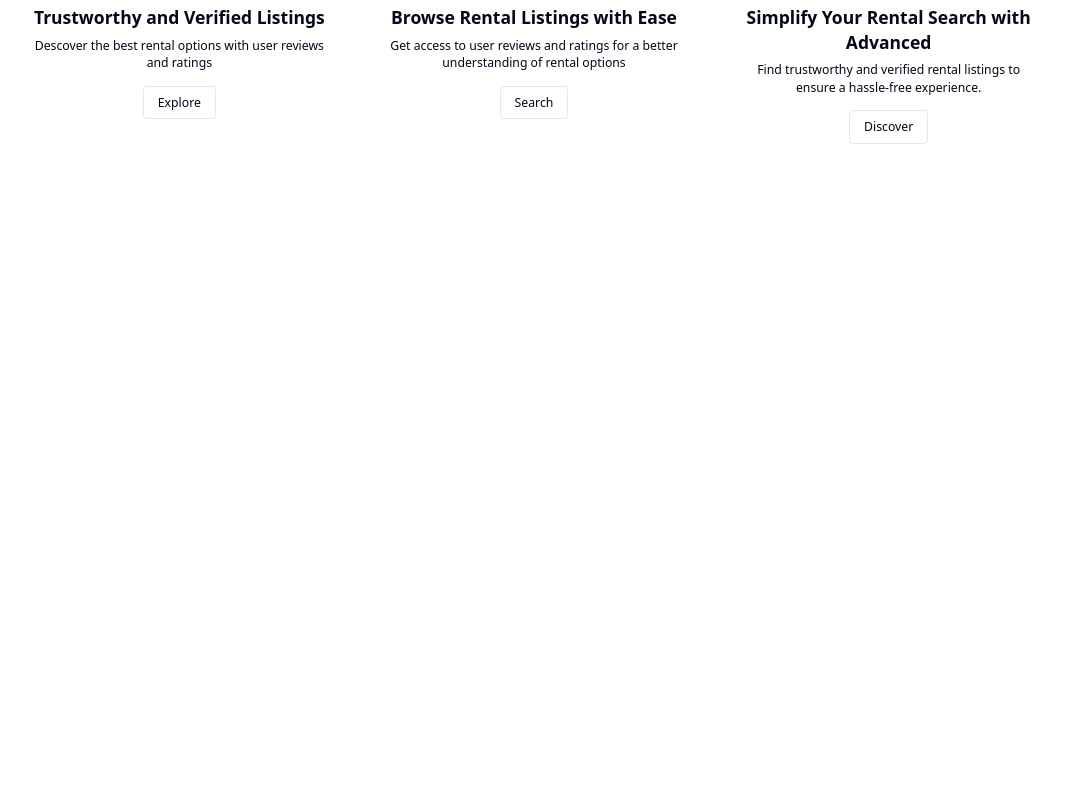
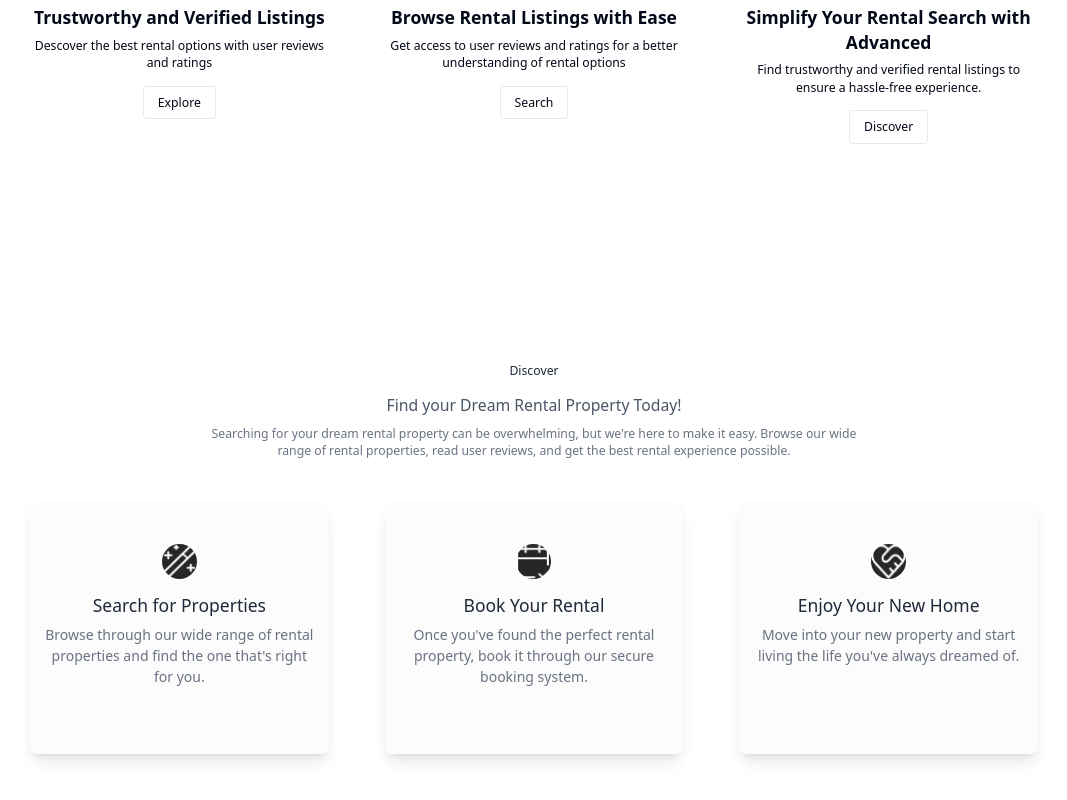
Before and after one commit to ponochovny/rental-app, a Next.js app: page /landing in a window 1280 px wide. Shown: the part 1218-2018 px from the top of the page, without its empty margins (106-1173 px from the left). Before the commit the page ends 1446 px from the top, so only its background shows below. Built offline with nearby package versions, Linux system fonts and the light colour scheme; no server answers.

Commit message:
feat: Discover Section

```diff
--- /dev/null
+++ b/src/app/(nondashboard)/landing/DiscoverSection.tsx
@@ -0,0 +1,99 @@
+'use client'
+import { motion } from 'framer-motion'
+import Image from 'next/image'
+
+const containerVariants = {
+	hidden: { opacity: 0, y: 50 },
+	visible: {
+		opacity: 1,
+		transition: {
+			staggerChildren: 0.2,
+		},
+	},
+}
+
+const itemVariants = {
+	hidden: {
+		opacity: 0,
+		y: 20,
+	},
+	visible: { opacity: 1, y: 0 },
+}
+
+const DiscoverSection = () => {
+	return (
+		<motion.div
+			initial='hidden'
+			whileInView='visible'
+			viewport={{ once: true, amount: 0.8 }}
+			variants={containerVariants}
+			className='py-12 bg-white mb-16 '
+		>
+			<div className='max-w-6xl xl:max-w-7xl mx-auto px-6 sm:px-8 lg:px-12 xl:px-16'>
+				<motion.div variants={itemVariants} className='my-12 text-center'>
+					<h2 className='text-3xl-font-semibold-leading-tight text-gray-800'>
+						Discover
+					</h2>
+					<p className='mt-4 text-lg text-gray-600'>
+						Find your Dream Rental Property Today!
+					</p>
+					<p className='mt-2 text-gray-500 max-w-3xl mx-auto'>
+						{`Searching for your dream rental property can be overwhelming, but we're here to make it easy. Browse our wide range of rental properties, read user reviews, and get the best rental experience possible.`}
+					</p>
+				</motion.div>
+				<div className='grid grid-cols-1 md:grid-cols-3 gap-8 lg:gap-12 xl:gap-16 text-center'>
+					{[
+						{
+							imageSrc: '/landing-icon-wand.png',
+							title: 'Search for Properties',
+							description:
+								"Browse through our wide range of rental properties and find the one that's right for you.",
+						},
+						{
+							imageSrc: '/landing-icon-calendar.png',
+							title: 'Book Your Rental',
+							description:
+								"Once you've found the perfect rental property, book it through our secure booking system.",
+						},
+						{
+							imageSrc: '/landing-icon-heart.png',
+							title: 'Enjoy Your New Home',
+							description:
+								"Move into your new property and start living the life you've always dreamed of.",
+						},
+					].map((card, index) => (
+						<motion.div key={index} variants={itemVariants}>
+							<DiscoverCard {...card} />
+						</motion.div>
+					))}
+				</div>
+			</div>
+		</motion.div>
+	)
+}
+
+const DiscoverCard = ({
+	imageSrc,
+	title,
+	description,
+}: {
+	imageSrc: string
+	title: string
+	description: string
+}) => (
+	<div className='px-4 py-12 shadow-lg rounded-lg bg-primary-50 md:h-72'>
+		<div className='bg-primary-700 p[0.6rem] rounded-full mb-4 h-10 w-10 mx-auto'>
+			<Image
+				src={imageSrc}
+				width={30}
+				height={30}
+				className='w-full h-full'
+				alt={title}
+			/>
+		</div>
+		<h3 className='mt-4 text-xl font-medium text-gray-800'>{title}</h3>
+		<p className='mt-2 text-base text-gray-500'>{description}</p>
+	</div>
+)
+
+export default DiscoverSection
--- a/src/app/(nondashboard)/landing/page.tsx
+++ b/src/app/(nondashboard)/landing/page.tsx
@@ -1,3 +1,4 @@
+import DiscoverSection from './DiscoverSection'
 import FeaturesSection from './FeaturesSection'
 import HeroSection from './HeroSection'
 
@@ -6,6 +7,7 @@ const page = () => {
 		<div>
 			<HeroSection />
 			<FeaturesSection />
+			<DiscoverSection />
 		</div>
 	)
 }
```
